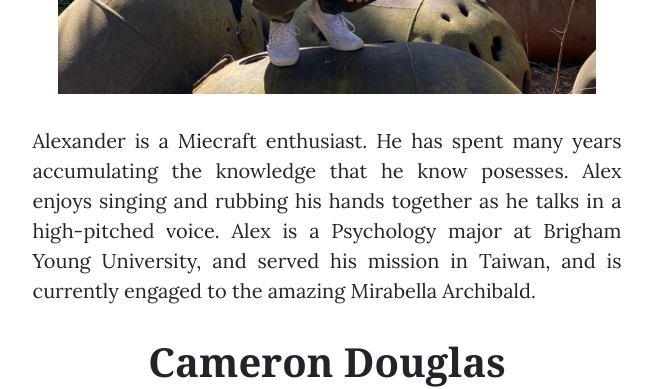
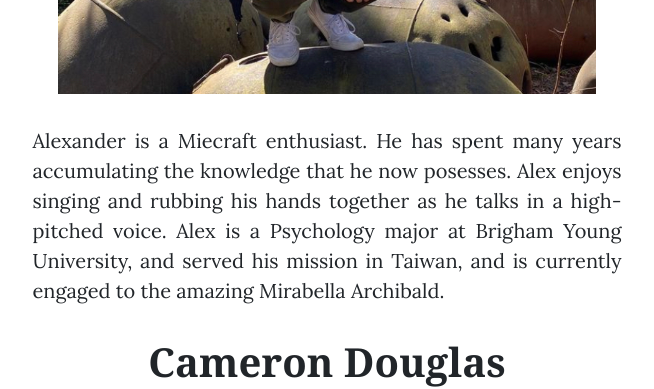
Before and after one commit to how-to-beat-the-ender-dragon/IS201, a plain HTML site: page html/team.html in a window 1280 px wide. Shown: the part 2380-2769 px from the top of the page, without its empty margins (313-967 px from the left). Drawn offline with nearby package versions, Linux system fonts and the light colour scheme; a script that the page names is missing.

Commit message:
Add files via upload

```diff
--- a/html/team.html
+++ b/html/team.html
@@ -60,7 +60,7 @@
                         <p class="justify">Brice Douglas is my mentor and guide when it comes to Minecraft. He graciously taught me everything I know. Brice also enjoys rock climbing and and getting free food. He is studying Economics at Brigham Young University and served his mission in Manaus, Brazil.</p>
                         <h1 id="alexander" class="center name-style">Alexander Keogh</h1>
                         <img class="image" src="../images/Alexander.jpg" alt="Picture of Alexander Keogh">
-                        <p class="justify">Alexander is a Miecraft enthusiast. He has spent many years accumulating the knowledge that he know posesses. Alex enjoys singing and rubbing his hands together as he talks in a high-pitched voice. Alex is a Psychology major at Brigham Young University, and served his mission in Taiwan, and is currently engaged to the amazing Mirabella Archibald.</p>
+                        <p class="justify">Alexander is a Miecraft enthusiast. He has spent many years accumulating the knowledge that he now posesses. Alex enjoys singing and rubbing his hands together as he talks in a high-pitched voice. Alex is a Psychology major at Brigham Young University, and served his mission in Taiwan, and is currently engaged to the amazing Mirabella Archibald.</p>
                         <h1 id="cameron" class="center name-style">Cameron Douglas</h1>
                         <img class="image" src="../images/Cameron.jpg" alt="Picture of Cameron Douglas">
                         <p class="justify">Cameron Douglas may not have the same amount of experience as the other boys, but it is quality over quantity, right? Cameron could tell you every type of wood out there, and his endurance is crazy. Hours could pass by and he would not even know. He also enjoys learning all different kinds of new things. Cameron is currently a 6th grader at Old High Middle School and hopes to pursue a career in Entrepreneurship Management.</p>
```
